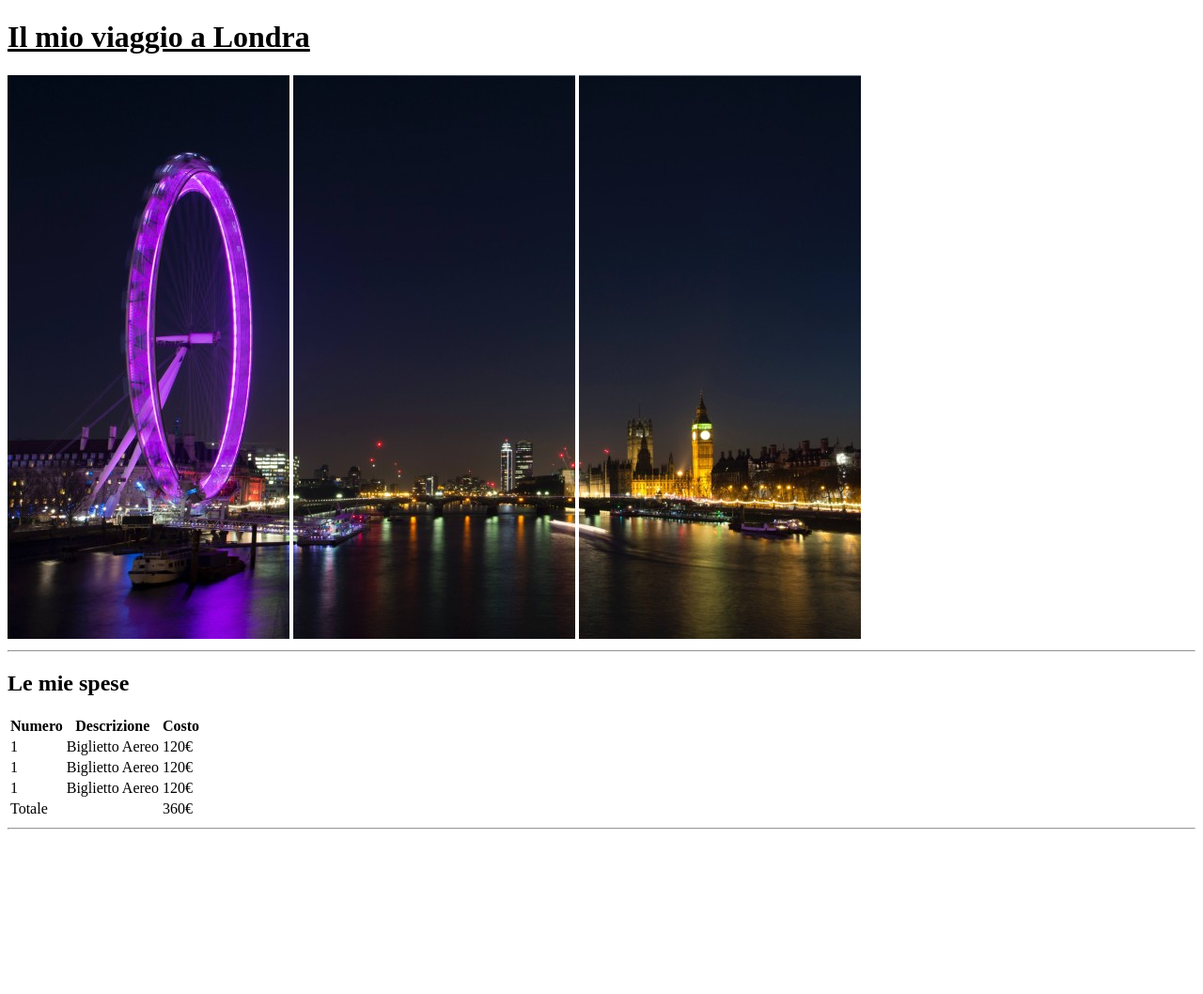
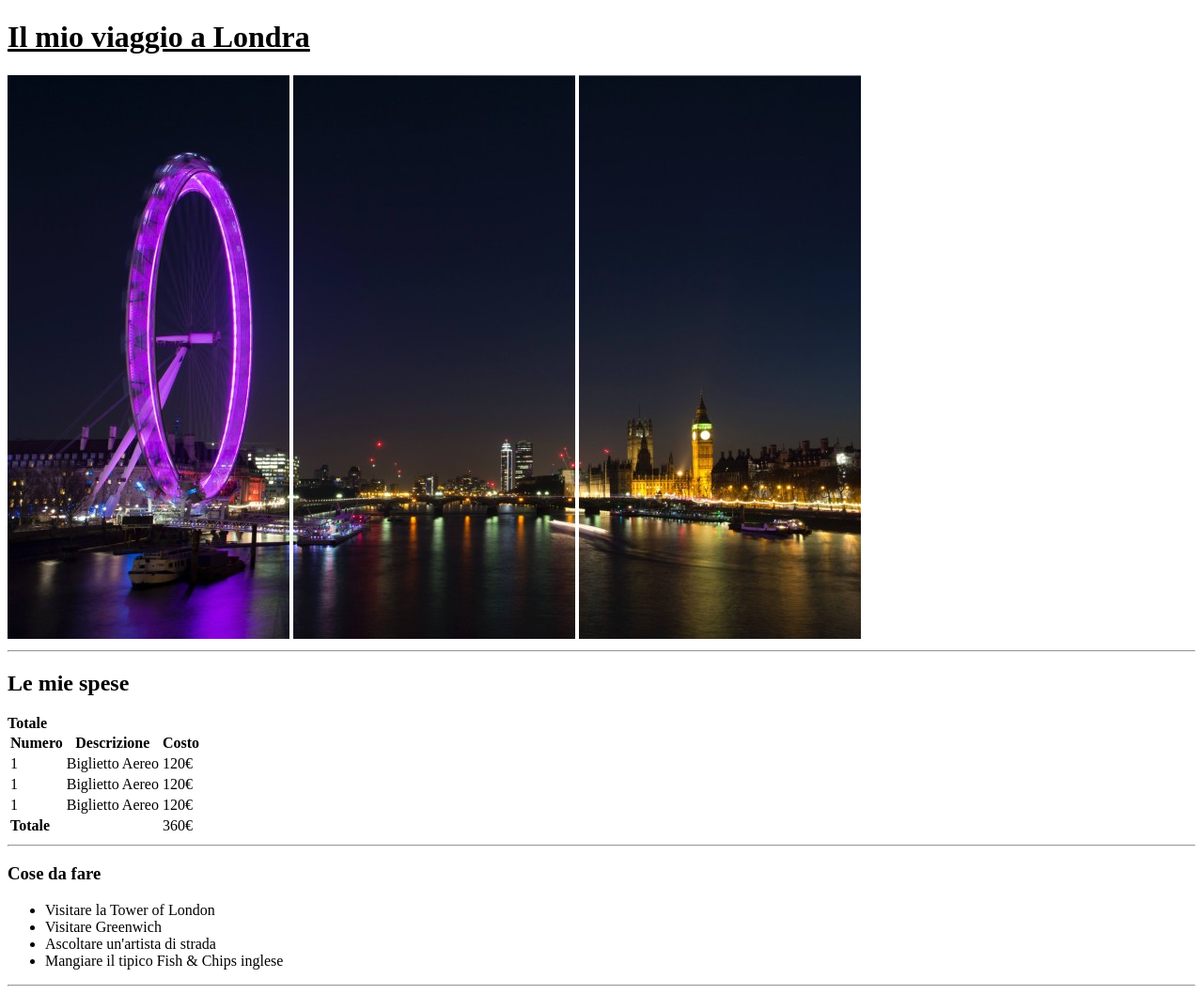
Before and after one commit to GiuseppeMandriani/html-london-trip, a website: page index.html in a window 1280 px wide. Shown: the whole page at 94% size. Before the commit the page ends 891 px from the top, so only its background shows below. Drawn offline with Linux system fonts and the light colour scheme.

Commit message:
add list to do

```diff
--- a/index.html
+++ b/index.html
@@ -19,6 +19,7 @@
     </div>
 
     <main>
+      <!-- Riepilogo Spese Sostenute-->
       <section>
         <h2>Le mie spese</h2>
         <table>
@@ -43,11 +44,24 @@
             <td>120€</td>
           </tr>
           <tfoot>
-            <td>Totale</td>
+            <td><strong>Totale</strong></td>
             <td></td>
             <td>360€</td>
+            <strong>Totale</strong>
           </tfoot>
         </table>
+        <hr />
+      </section>
+
+      <!--Lista Cose da fare-->
+      <section>
+        <h3>Cose da fare</h3>
+        <ul>
+          <li>Visitare la Tower of London</li>
+          <li>Visitare Greenwich</li>
+          <li>Ascoltare un'artista di strada</li>
+          <li>Mangiare il tipico Fish & Chips inglese</li>
+        </ul>
         <hr />
       </section>
     </main>
```
